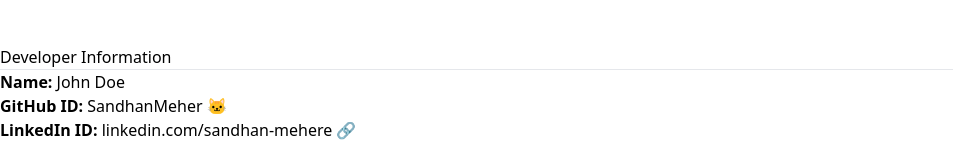
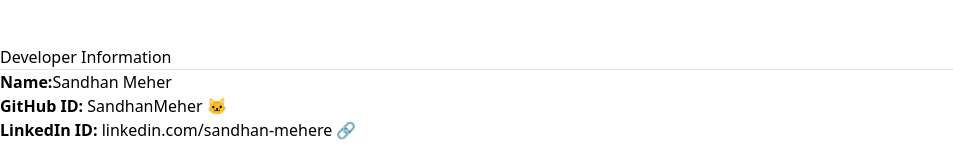
Before and after one commit to SandhanMeher/TransformIt, a React (Vite) app: page / in a window 1280 px wide. Shown: the part 2571-2717 px from the top of the page, without its empty margins (0-953 px from the left). Built offline with nearby package versions, Linux system fonts and the light colour scheme.

Commit message:
Update DeveloperInfo.jsx

```diff
--- a/src/Components/Information/DeveloperInfo.jsx
+++ b/src/Components/Information/DeveloperInfo.jsx
@@ -6,7 +6,7 @@ export default function DeveloperInfo() {
             <h1 className='text-2xl font-bold'>Developer Information</h1>
             <hr className='my-4' />
             <ul className='list-disc pl-5'>
-                <li><strong>Name:</strong> John Doe</li>
+                <li><strong>Name:</strong>Sandhan Meher</li>
                 <li><strong>GitHub ID:</strong> <a href="https://github.com/SandhanMeher" target="_blank" rel="noopener noreferrer" className="hover:text-yellow-300">SandhanMeher <span role="img" aria-label="GitHub">🐱</span></a></li>
                 <li><strong>LinkedIn ID:</strong> <a href="https://www.linkedin.com/in/sandhan-meher-82b666225/" target="_blank" rel="noopener noreferrer" className="hover:text-yellow-300">linkedin.com/sandhan-mehere <span role="img" aria-label="LinkedIn">🔗</span></a></li>
                 <li><strong>Twitter ID:</strong> <a href="#" target="_blank" rel="noopener noreferrer" className="hover:text-yellow-300">@Sandhan  <span role="img" aria-label="Twitter">🐦</span></a></li>
```
